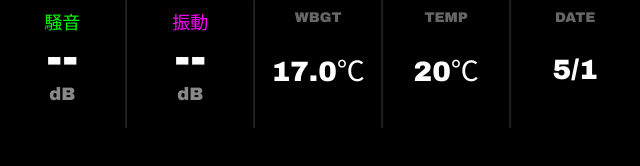
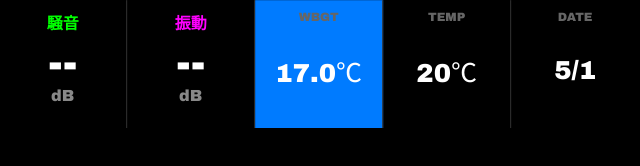
Before and after one commit to digitalsignage7129/suminoe-wbgt, a plain HTML site: page cube.html in a window 1280 px wide. Shown: the whole page, without its empty margins (1-641 px from the left). Drawn offline with Linux system fonts and the light colour scheme.

Commit message:
Update cube.html

```diff
--- a/cube.html
+++ b/cube.html
@@ -13,118 +13,78 @@
             overflow: hidden;
             display: flex;
         }
+        .container { display: flex; width: 640px; height: 128px; animation: shift 60s infinite linear; }
+        .panel {
+            width: 128px; height: 128px;
+            display: flex; flex-direction: column; justify-content: center; align-items: center;
+            border-right: 1px solid #333; position: relative;
+        }
+        .label { font-size: 16px; color: #00FF00; position: absolute; top: 10px; font-weight: bold; }
+        .value { font-size: 44px; font-weight: 900; margin-top: 15px; }
+        .unit { font-size: 16px; color: #888; }
+        .sub-label { font-size: 12px; color: #666; position: absolute; top: 10px; }
+        .sub-value { font-size: 26px; margin-top: 12px; }
 
-        /* 128x128のパネル */
-        .panel {
-            width: 128px;
-            height: 128px;
-            display: flex;
-            flex-direction: column;
-            justify-content: center;
-            align-items: center;
-            border-right: 2px solid #222;
-            position: relative;
-        }
+        #wbgt-panel.bg-red { background-color: #FF0000; }
+        #wbgt-panel.bg-orange { background-color: #FF8C00; }
+        #wbgt-panel.bg-yellow { background-color: #FFD700; color: #000; }
+        #wbgt-panel.bg-blue { background-color: #007BFF; }
 
-        /* 強調パネル（騒音・振動用） */
-        .highlight {
-            background-color: #000;
-        }
-
-        .label {
-            font-size: 18px;
-            color: #00FF00; /* 目立つネオングリーン */
-            position: absolute;
-            top: 8px;
-        }
-
-        /* 数値をパネルの横幅いっぱいに強調 */
-        .value {
-            font-size: 48px;
-            font-weight: 900;
-            line-height: 1;
-            margin-top: 10px;
-        }
-
-        .unit { font-size: 18px; color: #888; margin-top: 2px; }
-
-        /* サブ情報 */
-        .sub-label { font-size: 14px; color: #666; position: absolute; top: 10px; }
-        .sub-value { font-size: 28px; margin-top: 10px; }
-
-        /* 焼き付き防止 */
-        .container { display: flex; animation: shift 60s infinite linear; }
-        @keyframes shift {
-            0%, 100% { transform: translate(0,0); }
-            50% { transform: translate(1px, 1px); }
-        }
+        @keyframes shift { 0%, 100% { transform: translate(0,0); } 50% { transform: translate(1px, 1px); } }
     </style>
 </head>
 <body>
     <div class="container">
-        <!-- 1面: 騒音（最大強調） -->
-        <div class="panel highlight">
+        <!-- 騒音面 -->
+        <div class="panel">
             <div class="label">騒音</div>
             <div class="value" id="n-val">--</div>
             <div class="unit">dB</div>
         </div>
-
-        <!-- 2面: 振動（最大強調） -->
-        <div class="panel highlight">
+        <!-- 振動面 -->
+        <div class="panel">
             <div class="label" style="color: #FF00FF;">振動</div>
             <div class="value" id="v-val">--</div>
             <div class="unit">dB</div>
         </div>
-
-        <!-- 3面: WBGT -->
+        <!-- WBGT面 -->
         <div class="panel" id="wbgt-panel">
             <div class="sub-label">WBGT</div>
             <div class="sub-value" id="w-val">--.-℃</div>
         </div>
-
-        <!-- 4面: 気温 -->
+        <!-- 気温面 -->
         <div class="panel">
             <div class="sub-label">TEMP</div>
             <div class="sub-value" id="t-val">--℃</div>
         </div>
-
-        <!-- 5面: 日付 -->
+        <!-- 日付面 -->
         <div class="panel" style="border:none;">
             <div class="sub-label">DATE</div>
             <div class="sub-value" id="date">--/--</div>
         </div>
     </div>
-
     <script>
         async function update() {
             try {
                 const res = await fetch('./weather_data.json?t=' + Date.now());
                 const data = await res.json();
-
-                // 騒音・振動（メインの切り抜き部分）
                 document.getElementById('n-val').innerText = data.noise || "--";
                 document.getElementById('v-val').innerText = data.vib || "--";
-
-                // WBGT・気温
                 const wbgt = parseFloat(data.wbgt);
                 document.getElementById('w-val').innerText = wbgt.toFixed(1) + '℃';
                 document.getElementById('t-val').innerText = data.temp + '℃';
-
-                // 日付
                 const now = new Date();
                 document.getElementById('date').innerText = (now.getMonth()+1) + '/' + now.getDate();
-
-                // WBGT色変更
                 const wp = document.getElementById('wbgt-panel');
-                if (wbgt >= 31) wp.style.backgroundColor = "#FF0000";
-                else if (wbgt >= 28) wp.style.backgroundColor = "#FF8C00";
-                else if (wbgt >= 25) wp.style.backgroundColor = "#FFD700";
-                else wp.style.backgroundColor = "#000";
-
+                wp.className = "panel";
+                if (wbgt >= 31) wp.classList.add("bg-red");
+                else if (wbgt >= 28) wp.classList.add("bg-orange");
+                else if (wbgt >= 25) wp.classList.add("bg-yellow");
+                else if (wbgt < 21) wp.classList.add("bg-blue");
             } catch (e) { console.error(e); }
         }
         update();
-        setInterval(update, 300000); // 5分更新
+        setInterval(update, 60000);
     </script>
 </body>
 </html>
```
